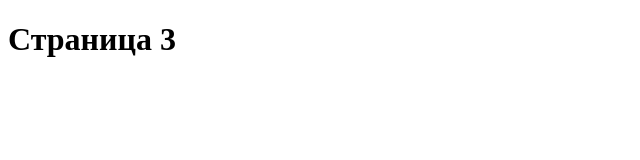
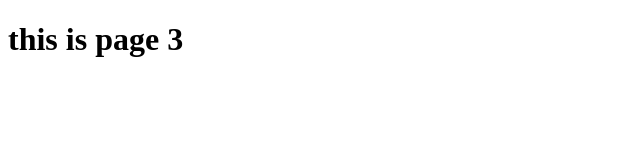
Before and after one commit to Kami-slp/Kami-slp.github.io, a plain HTML site: page page3.html in a window 1280 px wide. Shown: the whole page, without its empty margins (0-640 px from the left). Drawn offline with Linux system fonts and the light colour scheme.

Commit message:
Update page3.html

```diff
--- a/page3.html
+++ b/page3.html
@@ -1,6 +1,6 @@
 <!DOCTYPE html>
 <html>
   <body>
-    <h1> Страница 3 </h1>
+    <h1> this is page 3 </h1>
   </body>
 </html>
```
